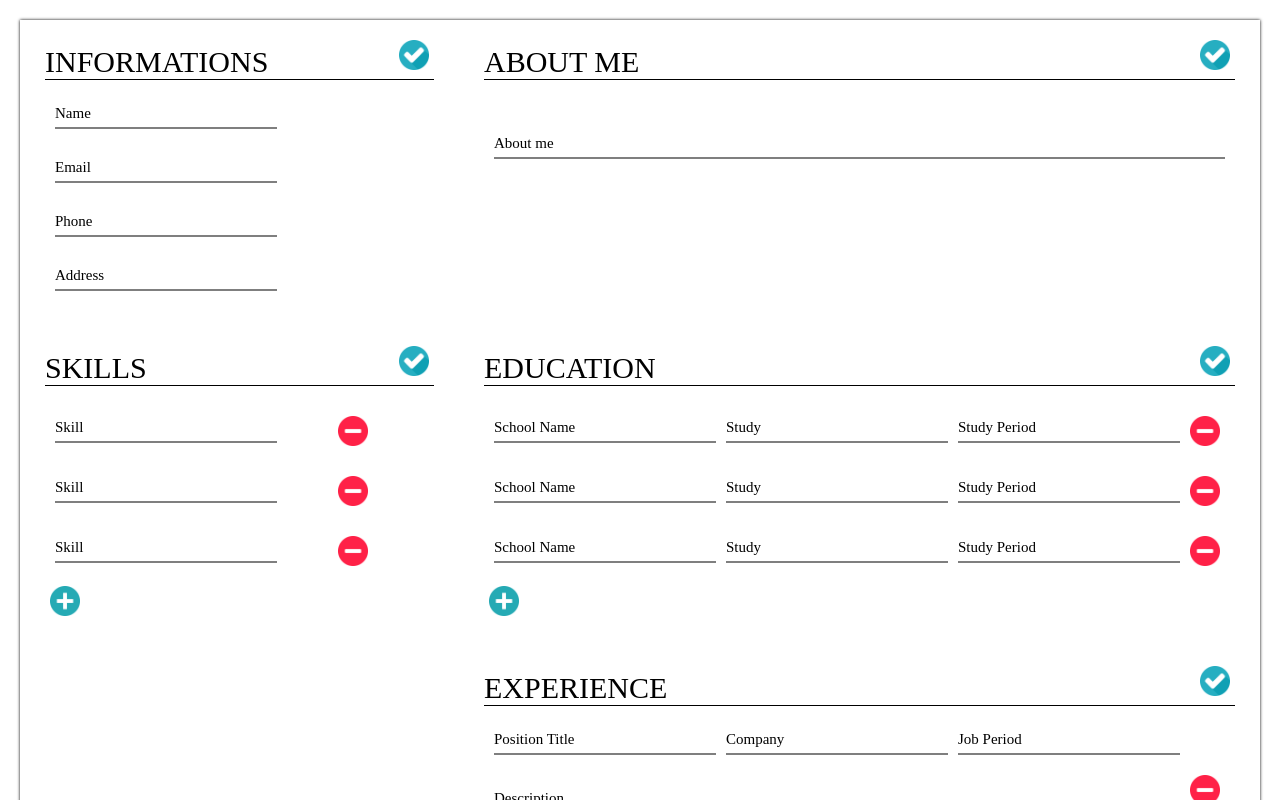
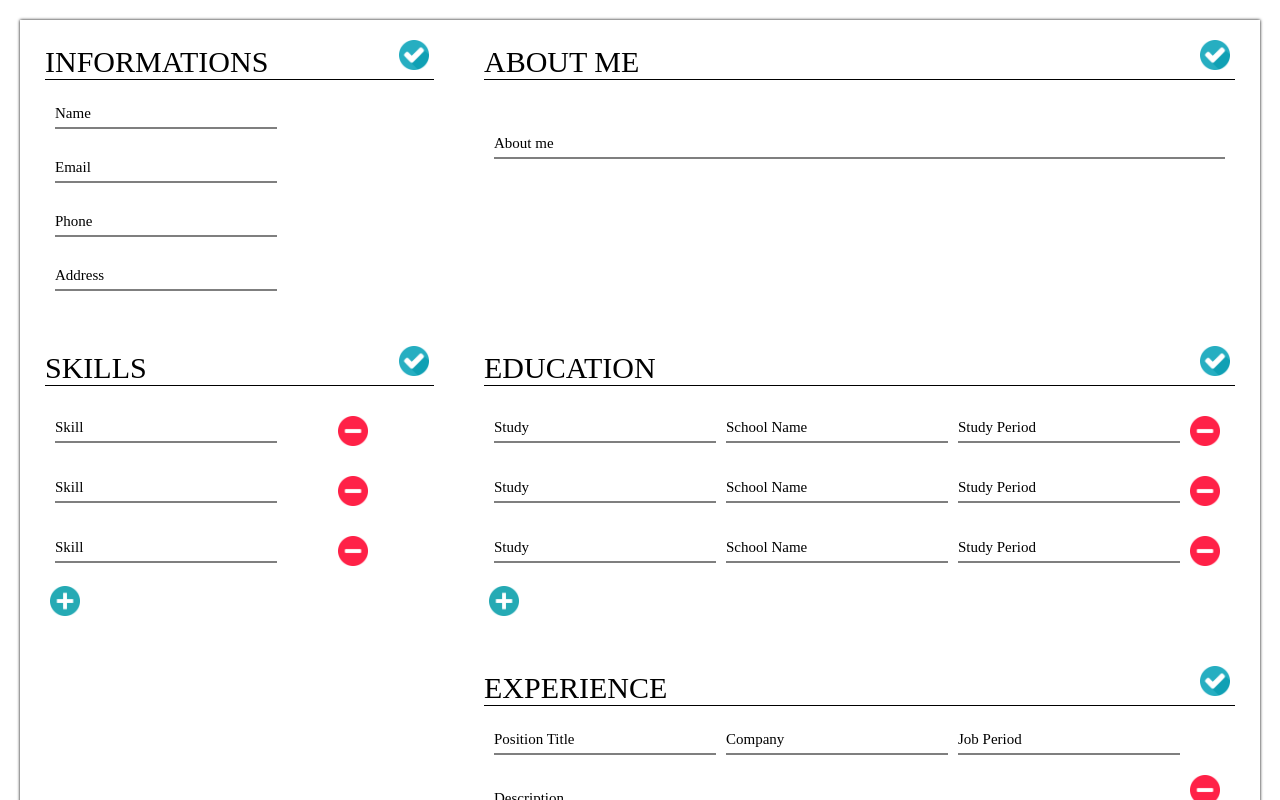
Before and after one commit to NestorNebula/cv-application, a React (Vite) app: page / in a window 1280 px wide. Shown: the top 800 px of the page. Built offline with nearby package versions, Linux system fonts and the light colour scheme.

Commit message:
refactor: change education infos order

```diff
--- a/src/components/Form.jsx
+++ b/src/components/Form.jsx
@@ -27,13 +27,13 @@ function Form({ type, id, submit, cvsubmit = false }) {
   ];
   const education = [
     {
-      content: 'schoolname',
-      label: 'School Name',
+      content: 'study',
+      label: 'Study',
       type: 'input',
     },
     {
-      content: 'study',
-      label: 'Study',
+      content: 'schoolname',
+      label: 'School Name',
       type: 'input',
     },
     {
```
